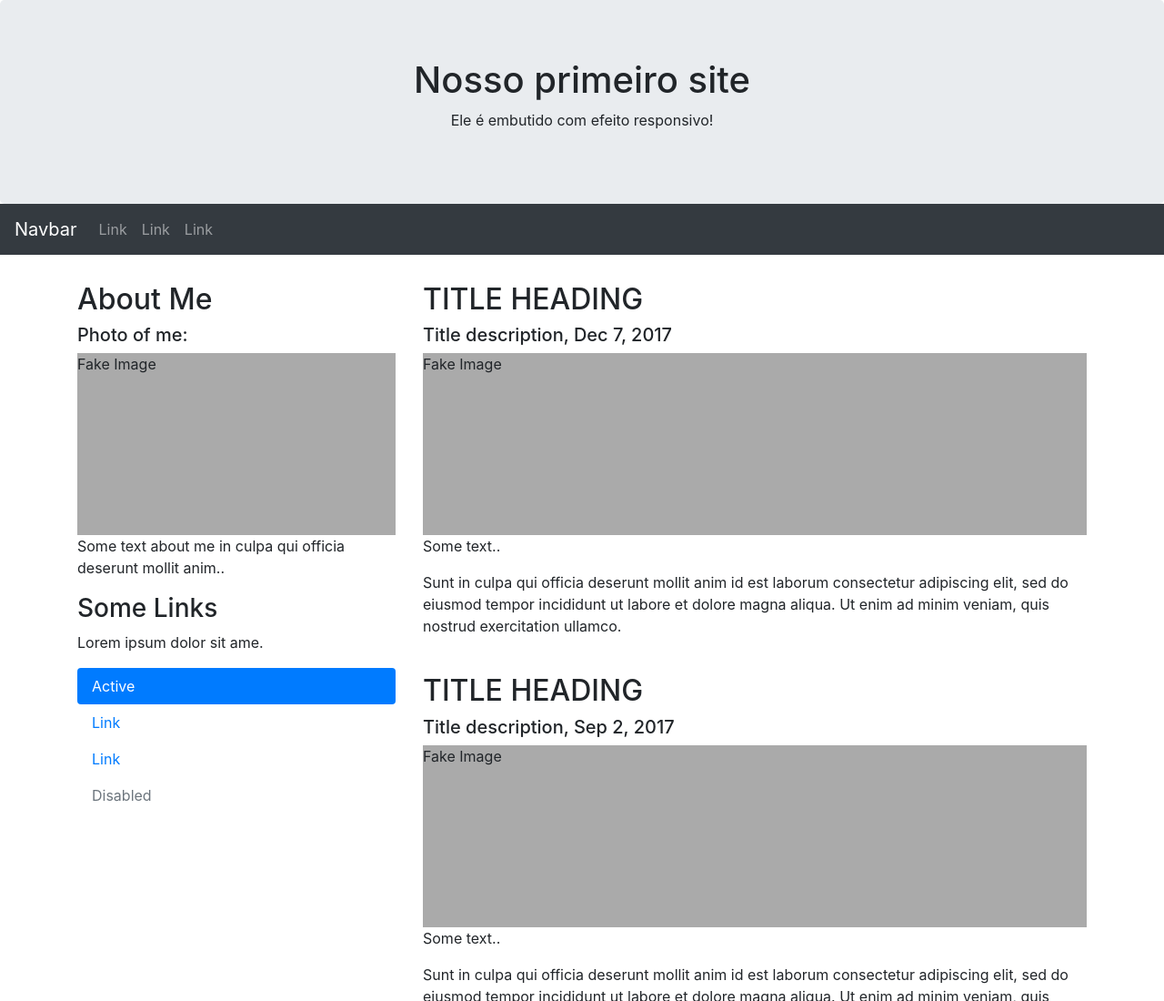
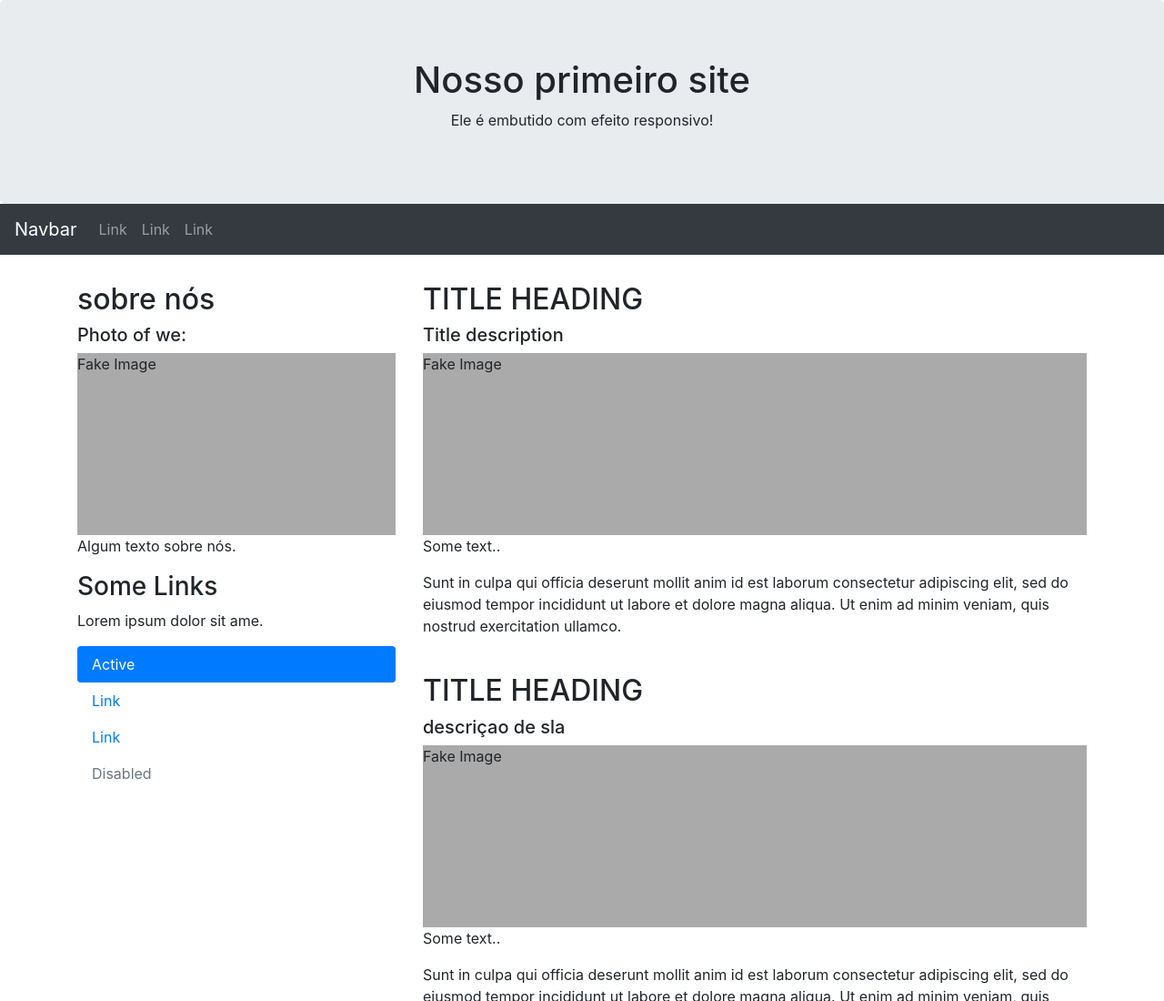
Before and after one commit to MeirelesP/RPG, a plain HTML site: page index.html in a window 1280 px wide. Shown: the top 1100 px of the page at 91% size. Drawn offline with nearby package versions, Linux system fonts and the light colour scheme.

Commit message:
Update index.html

```diff
--- a/index.html
+++ b/index.html
@@ -47,10 +47,10 @@
     <div class="container" style="margin-top:30px">
         <div class="row">
             <div class="col-sm-4">
-                <h2>About Me</h2>
-                <h5>Photo of me:</h5>
+                <h2>sobre nós </h2>
+                <h5>Photo of we:</h5>
                 <div class="fakeimg">Fake Image</div>
-                <p>Some text about me in culpa qui officia deserunt mollit anim..</p>
+                <p>Algum texto sobre nós.</p>
                 <h3>Some Links</h3>
                 <p>Lorem ipsum dolor sit ame.</p>
                 <ul class="nav nav-pills flex-column">
@@ -71,13 +71,13 @@
             </div>
             <div class="col-sm-8">
                 <h2>TITLE HEADING</h2>
-                <h5>Title description, Dec 7, 2017</h5>
+                <h5>Title description</h5>
                 <div class="fakeimg">Fake Image</div>
                 <p>Some text..</p>
                 <p>Sunt in culpa qui officia deserunt mollit anim id est laborum consectetur adipiscing elit, sed do eiusmod tempor incididunt ut labore et dolore magna aliqua. Ut enim ad minim veniam, quis nostrud exercitation ullamco.</p>
                 <br>
                 <h2>TITLE HEADING</h2>
-                <h5>Title description, Sep 2, 2017</h5>
+                <h5>descriçao de sla</h5>
                 <div class="fakeimg">Fake Image</div>
                 <p>Some text..</p>
                 <p>Sunt in culpa qui officia deserunt mollit anim id est laborum consectetur adipiscing elit, sed do eiusmod tempor incididunt ut labore et dolore magna aliqua. Ut enim ad minim veniam, quis nostrud exercitation ullamco.</p>
```
